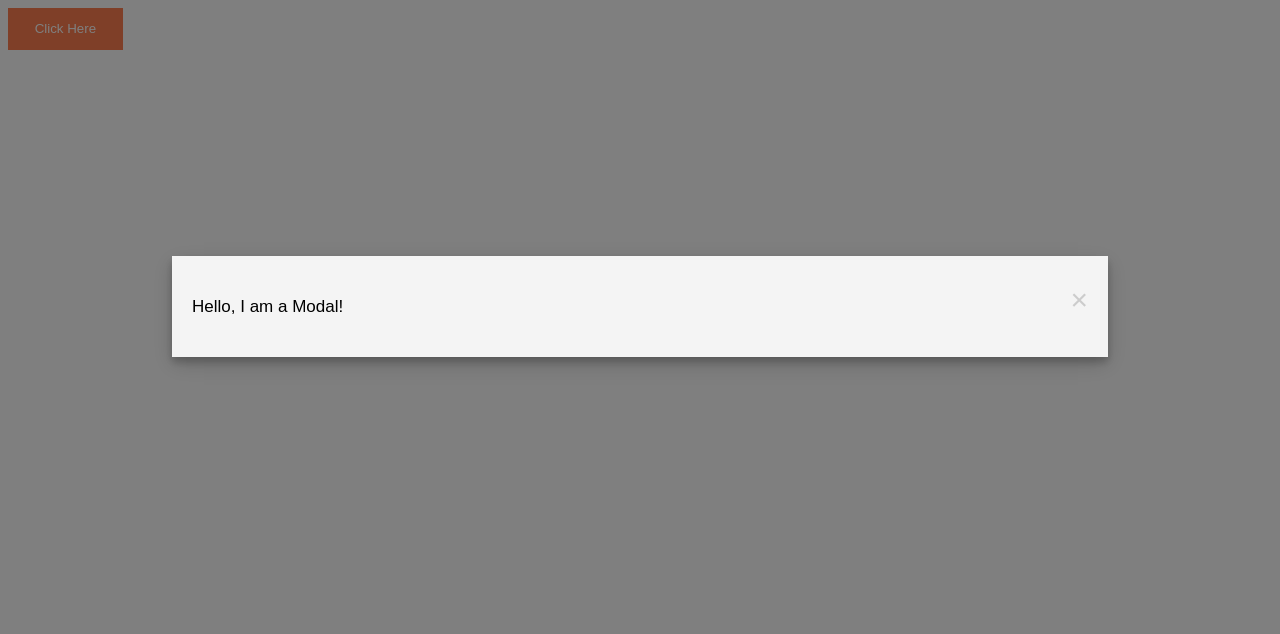
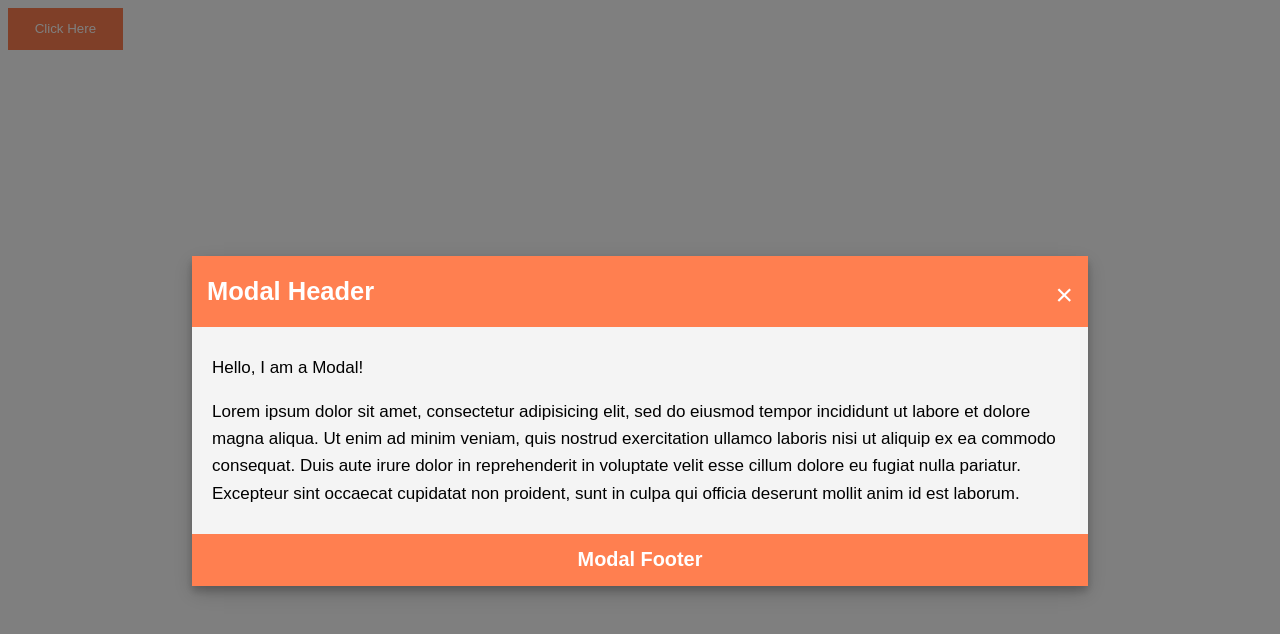
Before and after one commit to luisdiaza/Vanilla-JavaScript-Projects, a plain HTML site: page SimpleModal/index.html in a window 1280 px wide. Both pictures are taken after a click on the button "Click Here". Drawn offline with Linux system fonts and the light colour scheme.

Commit message:
added header and footer to modal and tweaked user interface slightly

```diff
--- a/SimpleModal/css/style.css
+++ b/SimpleModal/css/style.css
@@ -30,13 +30,35 @@ body {
 .modal-content {
     background-color: #f4f4f4;
     margin: 20% auto;
-    padding: 20px;
     width: 70%;
     box-shadow: 0 5px 8px 0 rgba(0,0,0,0.2), 0 7px 20px 0 rgba(0,0,0,0.17);
+    animation-name: modalopen;
+    animation-duration: 1s;
+}
+
+.modal-header h2, .modal-footer h3{
+  margin: 0;
+}
+
+.modal-header{
+  background: coral;
+  padding: 15px;
+  color: #fff;
+}
+
+.modal-body{
+  padding: 10px 20px;
+}
+
+.modal-footer{
+  background: coral;
+  padding: 10px;
+  color: #fff;
+  text-align: center;
 }
 
 .closeBtn {
-    color: #ccc;
+    color: #fff;
     float: right;
     font-size: 30px;
 }
@@ -46,3 +68,8 @@ body {
     text-decoration: none;
     cursor: pointer;
 }
+
+@keyframes modalopen {
+    from {opacity: 0}
+    to {opacity: 1}
+}
--- a/SimpleModal/index.html
+++ b/SimpleModal/index.html
@@ -11,8 +11,17 @@
     <button class="modalBtn button">Click Here</button>
     <div class="simpleModal modal">
         <div class="modal-content">
-            <span class="closeBtn">&times;</span>
-            <p>Hello, I am a Modal!</p>
+            <div class="modal-header">
+                <span class="closeBtn">&times;</span>
+                <h2>Modal Header</h2>
+            </div>
+            <div class="modal-body">
+                <p>Hello, I am a Modal!</p>
+                <p>Lorem ipsum dolor sit amet, consectetur adipisicing elit, sed do eiusmod tempor incididunt ut labore et dolore magna aliqua. Ut enim ad minim veniam, quis nostrud exercitation ullamco laboris nisi ut aliquip ex ea commodo consequat. Duis aute irure dolor in reprehenderit in voluptate velit esse cillum dolore eu fugiat nulla pariatur. Excepteur sint occaecat cupidatat non proident, sunt in culpa qui officia deserunt mollit anim id est laborum.</p>
+            </div>
+            <div class="modal-footer">
+                <h3>Modal Footer</h3>
+            </div>
         </div>
     </div>
     <script src="app.js"></script>
```
